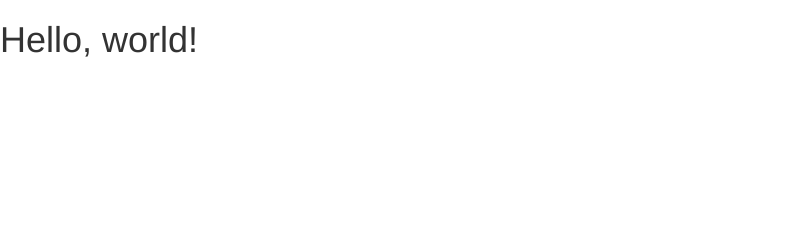
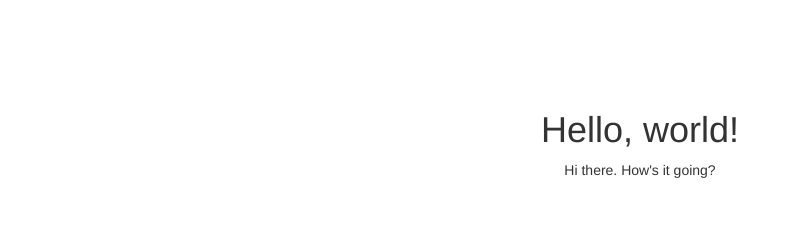
Before and after one commit to wileywimberly/wileywimberly.github.io, a plain HTML site: page index.html in a window 1280 px wide. Shown: the whole page, without its empty margins (0-796 px from the left). Drawn offline with nearby package versions, Linux system fonts and the light colour scheme.

Commit message:
Add container and custom style

```diff
--- a/index.html
+++ b/index.html
@@ -11,6 +11,8 @@
 		<!-- Latest compiled and minified CSS -->
 		<link rel="stylesheet" href="https://maxcdn.bootstrapcdn.com/bootstrap/3.3.7/css/bootstrap.min.css" integrity="sha384-BVYiiSIFeK1dGmJRAkycuHAHRg32OmUcww7on3RYdg4Va+PmSTsz/K68vbdEjh4u" crossorigin="anonymous">
 
+        <link rel="stylesheet" href="style.css">
+
 		<!-- HTML5 shim and Respond.js for IE8 support of HTML5 elements and media queries -->
 		<!-- WARNING: Respond.js doesn't work if you view the page via file:// -->
 		<!--[if lt IE 9]>
@@ -19,7 +21,12 @@
 		<![endif]-->
 	</head>
 	<body>
-		<h1>Hello, world!</h1>
+        <div class="container">
+            <div class="hello">
+		        <h1>Hello, world!</h1>
+                <p>Hi there. How's it going?</p>
+            </div>
+        </div><!-- /.container -->
 
 		<!-- jQuery (necessary for Bootstrap's JavaScript plugins) -->
 		<script src="https://ajax.googleapis.com/ajax/libs/jquery/1.12.4/jquery.min.js"></script>
--- /dev/null
+++ b/style.css
@@ -0,0 +1,7 @@
+body {
+  padding-top: 50px;
+}
+.hello {
+  padding: 40px 15px;
+  text-align: center;
+}
```
